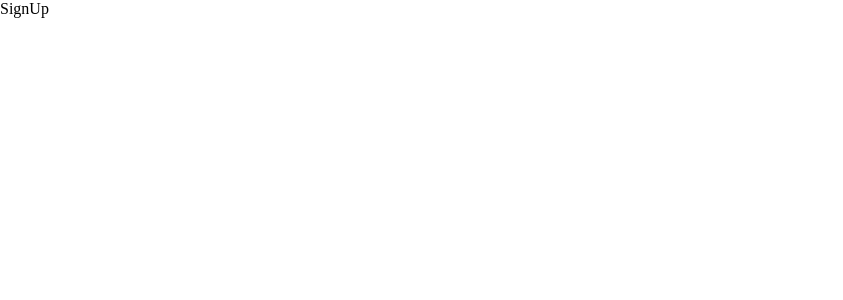
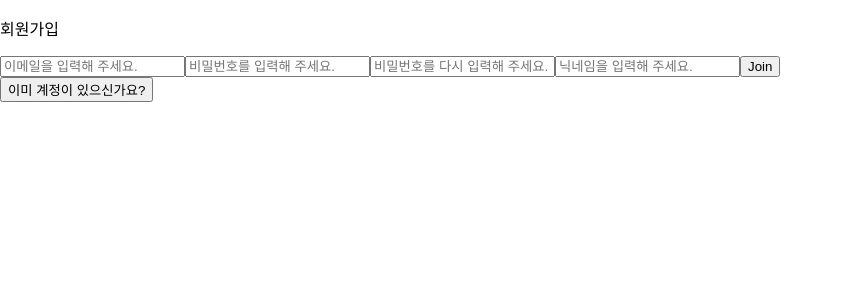
Before and after one commit to hansolChoi29/intellipick, a React (Vite) app: page /sign-up in a window 1280 px wide. Shown: the top 300 px of the page, without its empty margins (0-843 px from the left). Built offline with nearby package versions, Linux system fonts and the light colour scheme; no server answers.

Commit message:
feat:회원가입 로직구현 완료

```diff
--- a/src/pages/SignUp.tsx
+++ b/src/pages/SignUp.tsx
@@ -1,5 +1,130 @@
+import { useState } from "react";
+import { supabase } from "../supabase/supabase";
+import { useNavigate } from "react-router-dom";
+import { User } from "@supabase/supabase-js";
+
 const SignUp = () => {
-  return <div>SignUp</div>;
+  const [user, setUser] = useState<User | null>(null);
+  const [email, setEmail] = useState("");
+  const [password, setPassword] = useState("");
+  const [confirmPassword, setConfirmPassword] = useState("");
+  const [nickname, setNickname] = useState("");
+  const navigate = useNavigate();
+  const handleChange = (e) => {
+    const { name, value } = e.target;
+    if (name == "email") setEmail(value);
+    if (name == "password") setPassword(value);
+    if (name == "confirmPassword") setConfirmPassword(value);
+    if (name == "nickname") setNickname(value);
+  };
+
+  const handleSubmit = async (e) => {
+    e.preventDefault();
+    if (!email.trim()) {
+      console.error("이메일 주소를 입력하세요.");
+      return;
+    }
+    if (!password.trim()) {
+      console.error("비밀번호를 입력하세요.");
+      return;
+    }
+    if (!confirmPassword.trim()) {
+      console.error("비밀번호를 다시 확인해주세요.");
+      return;
+    }
+    if (password !== confirmPassword) {
+      console.error("비밀번호가 일치하지 않습니다.");
+      return;
+    }
+    try {
+      const { data: duplicateEmail, error: emailCheckError } = await supabase
+        .from("users")
+        .select("email")
+        .eq("email", email);
+
+      if (emailCheckError) {
+        console.error("Email Check Error:", emailCheckError.message);
+        console.error("이메일 중복 확인 중 오류가 발생했습니다.");
+        return;
+      }
+
+      if (duplicateEmail.length > 0) {
+        console.error("이미 사용 중인 이메일입니다.");
+        return;
+      }
+
+      const { data, error } = await supabase.auth.signUp({
+        email,
+        password,
+      });
+
+      if (error) {
+        console.error("Sign Up Error:", error.message);
+        console.error(`회원가입 실패: ${error.message}`);
+        return;
+      }
+
+      if (data.user) {
+        const userId = data.user.id;
+        const { error: insertError } = await supabase.from("users").insert([
+          {
+            id: userId,
+            nick_name: nickname,
+            email: email,
+          },
+        ]);
+
+        if (insertError) {
+          console.error(`닉네임 저장 실패: ${insertError.message}`);
+          return;
+        }
+        setUser(data.user);
+        alert("회원가입 성공! 홈페이지로 이동됩니다.");
+        navigate("/");
+      }
+    } catch (err) {
+      console.error("회원가입 중 오류발생!", err.message);
+    }
+  };
+  const handleSignIn = () => {
+    navigate("/SignIn");
+  };
+  return (
+    <>
+      <form onSubmit={handleSubmit}>
+        <p>회원가입</p>
+        <input
+          type="email"
+          name="email"
+          placeholder="이메일을 입력해 주세요."
+          value={email}
+          onChange={handleChange}
+        />
+        <input
+          type="password"
+          name="password"
+          placeholder="비밀번호를 입력해 주세요."
+          value={password}
+          onChange={handleChange}
+        />
+        <input
+          type="password"
+          name="confirmPassword"
+          placeholder="비밀번호를 다시 입력해 주세요."
+          value={confirmPassword}
+          onChange={handleChange}
+        />
+        <input
+          type="text"
+          name="nickname"
+          placeholder="닉네임을 입력해 주세요."
+          value={nickname}
+          onChange={handleChange}
+        />
+        <button type="submit">Join</button>
+      </form>
+      <button onClick={handleSignIn}>이미 계정이 있으신가요?</button>
+    </>
+  );
 };
-
 export default SignUp;
```
